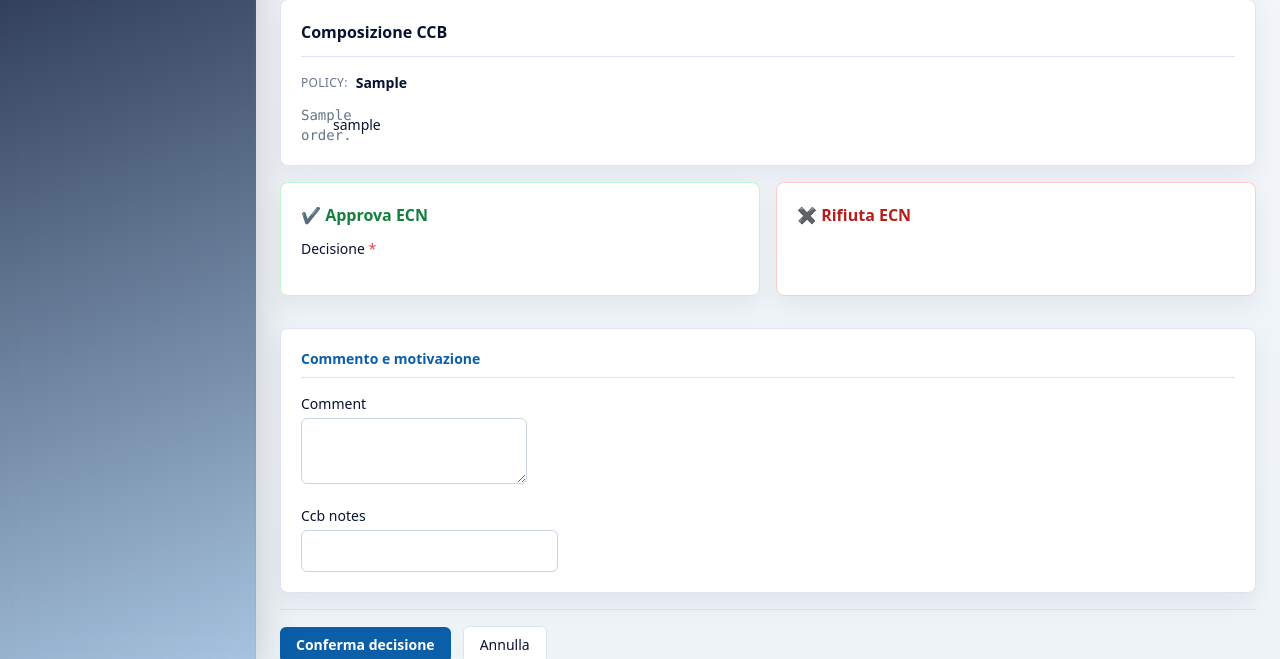
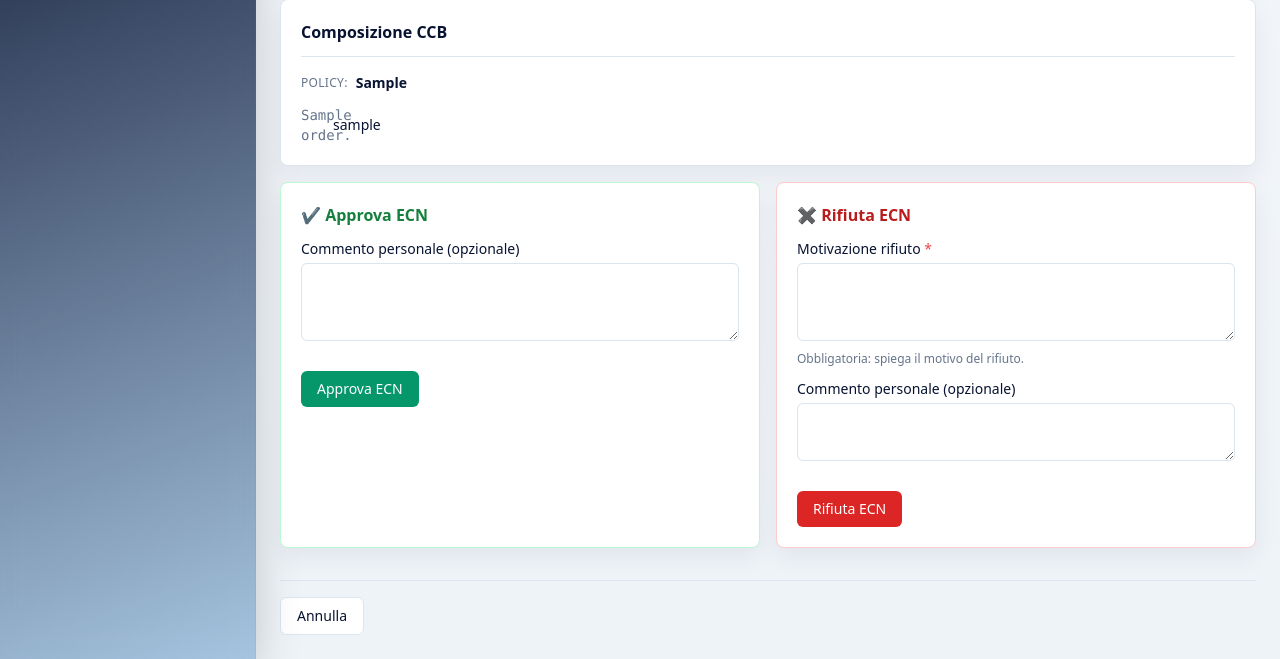
Before and after one commit to FrankDesogus/Documentale_workcopy, a Django app: template templates/ecn/ecn_review_form.html in a window 1280 px wide. Shown: the part 934-1593 px from the top of the page. Run offline with Django 5.2, Linux system fonts and the light colour scheme; the template is opened without the code that fills it: most values are stand-ins (such as "Sample title", 1, 10 or a date in 2020); form fields are guessed from the names that the template uses.

Commit message:
TASK-030: form voto ECN in due riquadri separati, motivazione obbligatoria visibile
Feedback operatore su TASK-027: il rifiuto ECN richiede già una
motivazione obbligatoria lato server, ma la UI (un unico form con radio
Approva/Rifiuta) non lo comunicava — nessun asterisco, nessun required
HTML. Ristrutturato ecn_review_form.html in due form indipendenti
(verde Approva / rosso Rifiuta), stesso pattern già in uso in
approval_detail.html per il rifiuto di una revisione documento. Solo
template: nessuna modifica a form/service/view Python.

Co-Authored-By: Claude Sonnet 5 <noreply@anthropic.com>

```diff
--- a/templates/ecn/ecn_review_form.html
+++ b/templates/ecn/ecn_review_form.html
@@ -134,75 +134,52 @@
 </div>
 {% endif %}
 
-<!-- Form decisione -->
-<form method="post">
-  {% csrf_token %}
+<!-- Form decisione: due riquadri separati, stesso schema del voto documento (approval_detail.html) -->
+{% if form.non_field_errors %}
+<p class="form-error mb-4">{{ form.non_field_errors.as_text }}</p>
+{% endif %}
 
 <div class="grid grid-cols-1 md:grid-cols-2 gap-4">
+
   <!-- Approva -->
   <div class="card border-green-200">
     <h3 class="text-base font-semibold text-green-700 mb-3">✔ Approva ECN</h3>
-      <div class="form-group">
-        <label class="form-label" for="id_decision_approve">Decisione <span class="text-red-500">*</span></label>
-        <div class="space-y-2">
-          {% for radio in form.action %}
-          {% if radio.data.value == 'approve' %}
-          <label class="flex items-center gap-2 text-sm cursor-pointer">
-            {{ radio.tag }}
-            <span class="font-medium text-green-700">{{ radio.choice_label }}</span>
-          </label>
-          {% endif %}
-          {% endfor %}
+    <form method="post">
+      {% csrf_token %}
+      <input type="hidden" name="action" value="approve">
+      <div class="form-group mb-3">
+        <label class="form-label" for="id_comment_approve">Commento personale (opzionale)</label>
+        <textarea name="comment" id="id_comment_approve" rows="3" class="w-full rounded-md border-gray-300 text-sm focus:ring-brand-500 focus:border-brand-500"></textarea>
       </div>
-      </div>
+      {% include "auditlog/sanatoria_fields.html" %}
+      <button type="submit" class="btn-success mt-3">Approva ECN</button>
+    </form>
   </div>
 
   <!-- Rifiuta -->
   <div class="card border-red-200">
     <h3 class="text-base font-semibold text-red-700 mb-3">✖ Rifiuta ECN</h3>
-      <div class="form-group">
-        <div class="space-y-2">
-          {% for radio in form.action %}
-          {% if radio.data.value == 'reject' %}
-          <label class="flex items-center gap-2 text-sm cursor-pointer">
-            {{ radio.tag }}
-            <span class="font-medium text-red-700">{{ radio.choice_label }}</span>
-          </label>
-          {% endif %}
-          {% endfor %}
+    <form method="post">
+      {% csrf_token %}
+      <input type="hidden" name="action" value="reject">
+      <div class="form-group mb-3">
+        <label class="form-label" for="id_ccb_notes_reject">Motivazione rifiuto <span class="text-red-500">*</span></label>
+        <textarea name="ccb_notes" id="id_ccb_notes_reject" rows="3" required class="w-full rounded-md border-gray-300 text-sm focus:ring-brand-500 focus:border-brand-500"></textarea>
+        <p class="form-help">Obbligatoria: spiega il motivo del rifiuto.</p>
+        {% if form.ccb_notes.errors %}<p class="form-error">{{ form.ccb_notes.errors.as_text }}</p>{% endif %}
       </div>
+      <div class="form-group mb-3">
+        <label class="form-label" for="id_comment_reject">Commento personale (opzionale)</label>
+        <textarea name="comment" id="id_comment_reject" rows="2" class="w-full rounded-md border-gray-300 text-sm focus:ring-brand-500 focus:border-brand-500"></textarea>
       </div>
-    </div>
+      {% include "auditlog/sanatoria_fields.html" %}
+      <button type="submit" class="btn-danger mt-3">Rifiuta ECN</button>
+    </form>
   </div>
 
-  {% if form.action.errors %}
-  <p class="form-error mb-4">{{ form.action.errors.as_text }}</p>
-  {% endif %}
-
-  <!-- Commento e note -->
-  <div class="form-section mt-4">
-    <div class="form-section-title">Commento e motivazione</div>
-
-    <div class="form-group">
-      <label class="form-label" for="id_comment">{{ form.comment.label }}</label>
-      {{ form.comment }}
-      {% if form.comment.help_text %}<p class="form-help">{{ form.comment.help_text }}</p>{% endif %}
-      {% if form.comment.errors %}<p class="form-error">{{ form.comment.errors.as_text }}</p>{% endif %}
 </div>
 
-    <div class="form-group mb-0">
-      <label class="form-label" for="id_ccb_notes">{{ form.ccb_notes.label }}</label>
-      {{ form.ccb_notes }}
-      {% if form.ccb_notes.help_text %}<p class="form-help">{{ form.ccb_notes.help_text }}</p>{% endif %}
-      {% if form.ccb_notes.errors %}<p class="form-error">{{ form.ccb_notes.errors.as_text }}</p>{% endif %}
-    </div>
-  </div>
-
-  {% include "auditlog/sanatoria_fields.html" %}
-
-  <div class="form-actions">
-    <button type="submit" class="btn-primary">Conferma decisione</button>
+<div class="form-actions mt-4">
   <a href="{% url 'ecn:ecn_detail' ecn.pk %}" class="btn-secondary">Annulla</a>
 </div>
-</form>
 {% endblock %}
```
Also changed, not shown: docs/ai/REVIEW_LOG.md (+41 -0 lines), docs/ai/TASKS.md (+45 -0 lines). Lines whose indentation alone changed are shown as unchanged.
